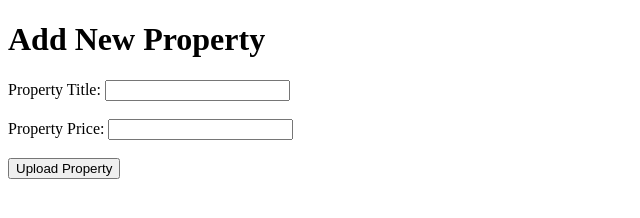
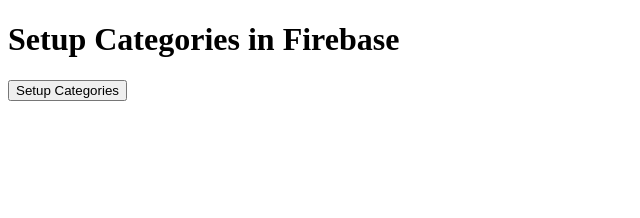
Before and after one commit to Bella63-glitch/Firebase-, a plain HTML site: page index.html in a window 1280 px wide. Shown: the whole page, without its empty margins (0-640 px from the left). Drawn offline with Linux system fonts and the light colour scheme.

Commit message:
Update index.html

```diff
--- a/index.html
+++ b/index.html
@@ -2,9 +2,8 @@
 <html lang="en">
 <head>
     <meta charset="UTF-8">
-    <meta http-equiv="X-UA-Compatible" content="IE=edge">
     <meta name="viewport" content="width=device-width, initial-scale=1.0">
-    <title>Upload Property</title>
+    <title>Setup Categories</title>
 
     <!-- Firebase SDK -->
     <script src="https://www.gstatic.com/firebasejs/10.14.0/firebase-app.js"></script>
@@ -26,43 +25,67 @@
         // Initialize Firebase
         firebase.initializeApp(firebaseConfig);
 
-        // Function to upload property
-        function uploadProperty() {
-            const database = firebase.database(); // Get a reference to the database
-            const propertyRef = database.ref('properties/'); // Define the path in the database
+        // Function to set up categories and subcategories
+        function setupCategories() {
+            const database = firebase.database(); // Reference to the database
+            const categoriesRef = database.ref('categories/'); // Path to categories
 
-            // Sample data for the property
-            const newProperty = {
-                title: document.getElementById('title').value,
-                price: document.getElementById('price').value
+            // Define the categories and subcategories structure
+            const categoriesData = {
+                "Lands": {
+                    "Residential Lands": {},
+                    "Commercial Lands": {},
+                    "Industrial Lands": {}
+                },
+                "Residential": {
+                    "Apartment": {},
+                    "Mansionette": {},
+                    "Bungalows": {},
+                    "Villas": {},
+                    "Farmhouse": {}
+                },
+                "Commercial": {
+                    "Offices": {},
+                    "Institution": {},
+                    "Shopping": {},
+                    "Hotels": {},
+                    "Special Purpose": {}
+                },
+                "Industrial": {
+                    "Factories": {},
+                    "Warehouse/Distribution": {},
+                    "Flexible Spaces": {},
+                    "Special Purpose": {}
+                },
+                "Agriculture": {
+                    "Green Homes": {},
+                    "Flower Homes": {},
+                    "Flexible Spaces": {}
+                },
+                "Government": {
+                    "Affordable Homes": {}
+                }
             };
 
-            // Push the new property data to Firebase
-            propertyRef.push(newProperty)
+            // Push the structure to Firebase
+            categoriesRef.set(categoriesData)
             .then(() => {
-                console.log("Property added successfully");
-                alert("Property added successfully");
+                console.log("Categories and subcategories added successfully");
+                alert("Categories and subcategories added successfully");
             })
             .catch(error => {
-                console.error("Error adding property: ", error);
-                alert("Error adding property: " + error.message);
+                console.error("Error adding categories: ", error);
+                alert("Error adding categories: " + error.message);
             });
         }
     </script>
 </head>
 <body>
 
-    <h1>Add New Property</h1>
+    <h1>Setup Categories in Firebase</h1>
 
-    <!-- Form to input property details -->
-    <label for="title">Property Title:</label>
-    <input type="text" id="title" name="title"><br><br>
-
-    <label for="price">Property Price:</label>
-    <input type="number" id="price" name="price"><br><br>
-
-    <!-- Button to trigger the upload function -->
-    <button onclick="uploadProperty()">Upload Property</button>
+    <!-- Button to trigger the category setup -->
+    <button onclick="setupCategories()">Setup Categories</button>
 
 </body>
 </html>
```
